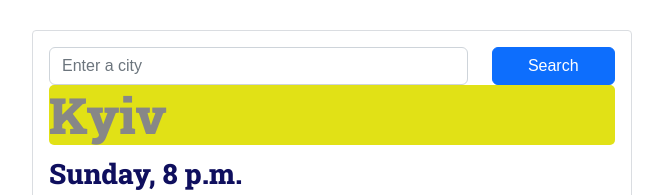
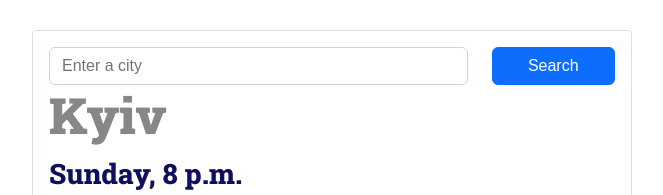
Before and after one commit to olena-starova/weather-forecast-react-app, a React (Create React App) app: page / in a window 1280 px wide. Shown: the top 195 px of the page, without its empty margins (308-971 px from the left). Built offline with nearby package versions, Linux system fonts and the light colour scheme; a web font is replaced by a local one.

Commit message:
Update Weather.css

```diff
--- a/src/Weather.css
+++ b/src/Weather.css
@@ -8,10 +8,8 @@
 
 .Weather h1 {
   font-size: 50px;
-  font-weight: 1000;
-  background-color: rgb(225, 225, 22);
+  font-weight: 900;
   font-family: "Roboto Slab";
-  border-radius: 5px;
 }
 
 .Weather ul {
```
